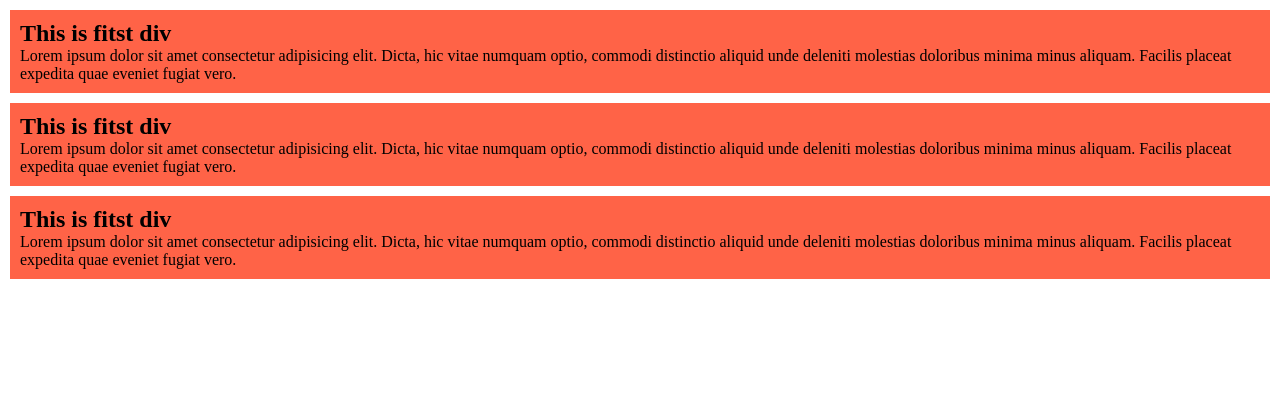
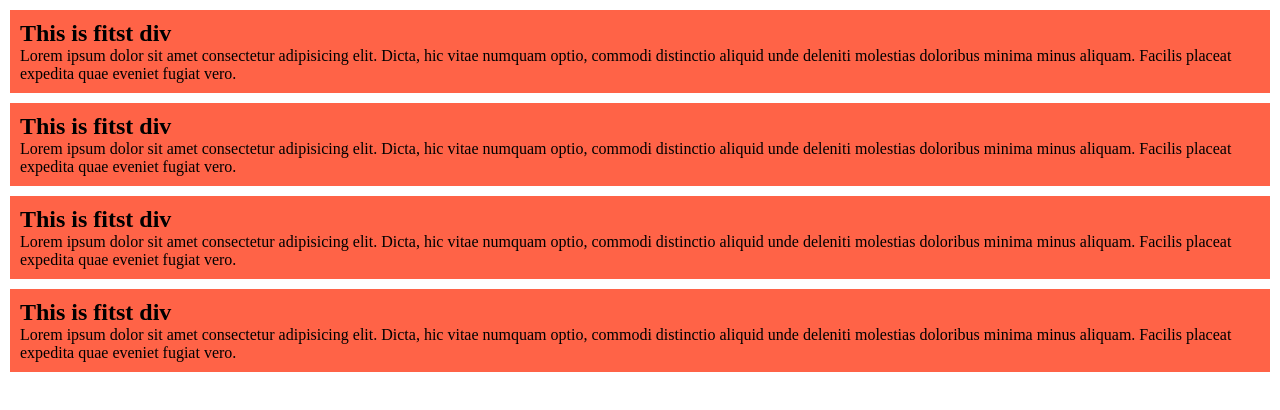
Before and after one commit to Atiur-Rahman054/color-html, a plain HTML site: page index.html in a window 1280 px wide. Drawn offline with Linux system fonts and the light colour scheme.

Commit message:
third commit

```diff
--- a/index.html
+++ b/index.html
@@ -25,5 +25,11 @@
             commodi distinctio aliquid unde deleniti molestias doloribus minima minus aliquam.
             Facilis placeat expedita quae eveniet fugiat vero.</p>
     </div>
+    <div class="blog">
+        <h2>This is fitst div</h2>
+        <p>Lorem ipsum dolor sit amet consectetur adipisicing elit. Dicta, hic vitae numquam optio,
+            commodi distinctio aliquid unde deleniti molestias doloribus minima minus aliquam.
+            Facilis placeat expedita quae eveniet fugiat vero.</p>
+    </div>
 </body>
 </html>
```
